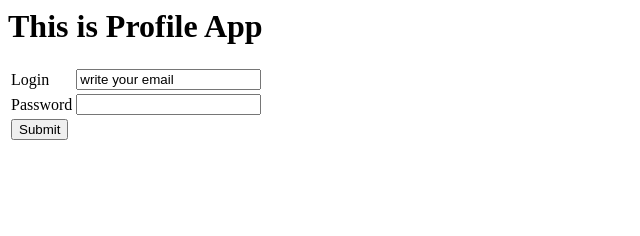
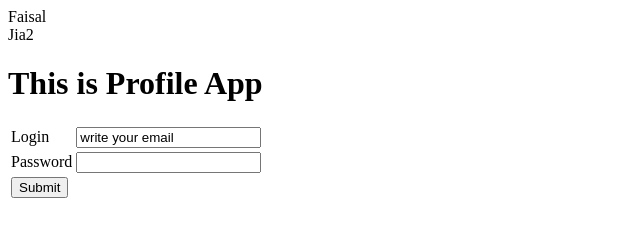
Before and after one commit to FaisalNoman/CodingPractice, a plain HTML site: page ProfileSubmit/index.html in a window 1280 px wide. Shown: the whole page, without its empty margins (0-640 px from the left). Drawn offline with Linux system fonts and the light colour scheme.

Commit message:
added variables

```diff
--- a/ProfileSubmit/index.html
+++ b/ProfileSubmit/index.html
@@ -2,18 +2,34 @@
 <head>
 <title>ProfileApp Index</title>
 <script language="javascript" type="text/javascript">
+	var a = "Faisal<br/>";
+
+	document.write(a);
+
+	a = "Jia</a>";
+
+	document.write(a);
+
+	var num1 =1;
+	var num2 =1;
+	var num3 = num1 + num2;
+	document.write(num3);
 	function submit()
 	{
+
+
+
 		var loginId = document.getElementById("txt1").value;
 		debugger;
 		var message = "";
 		for(i=0;i<10;i=i+2)
 		{
 			message = message + loginId + " ";
+			document.write(message + "<br/>");
 		}
 
 		alert(message);
-
+		/*
 		if(1=2)
 		{
 			alert("same values");
@@ -22,6 +38,7 @@
 		{
 			alert("same values");
 		}
+		*/
 	}
 </script>
 </head>
```
